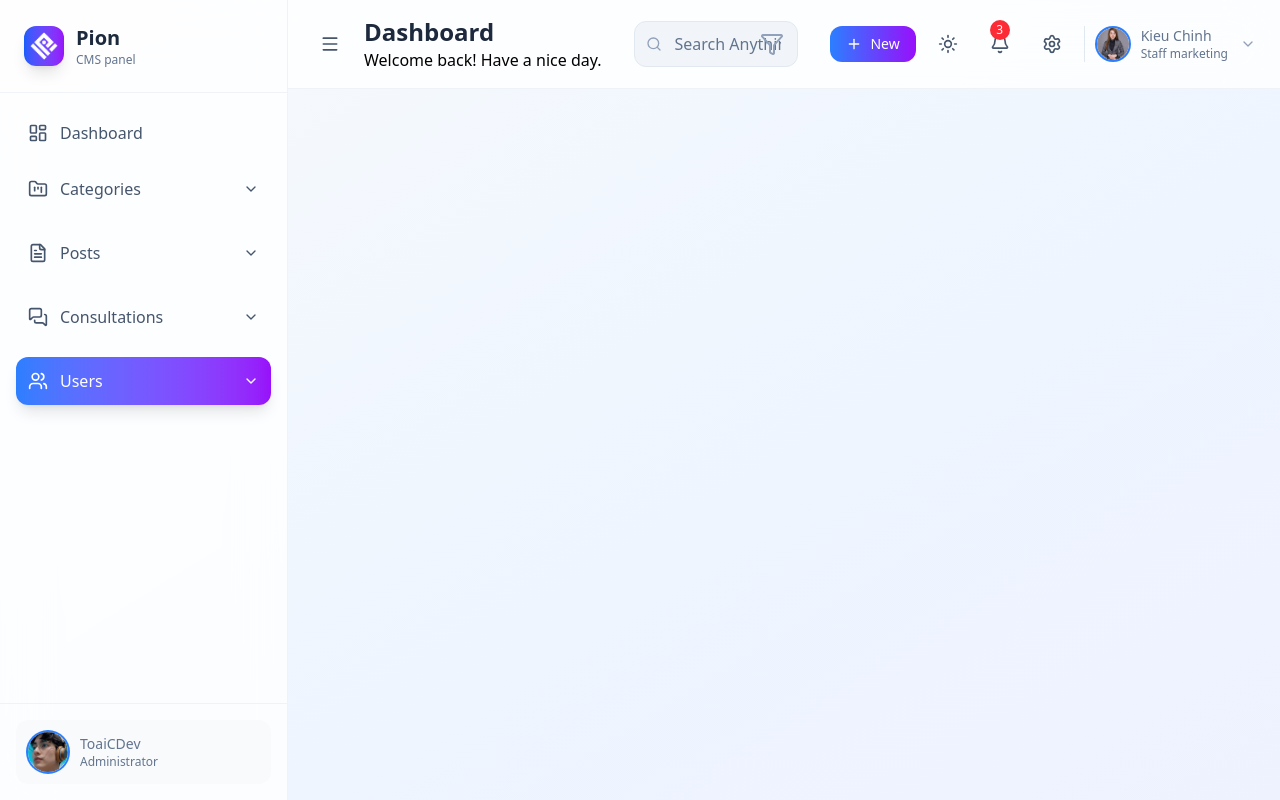
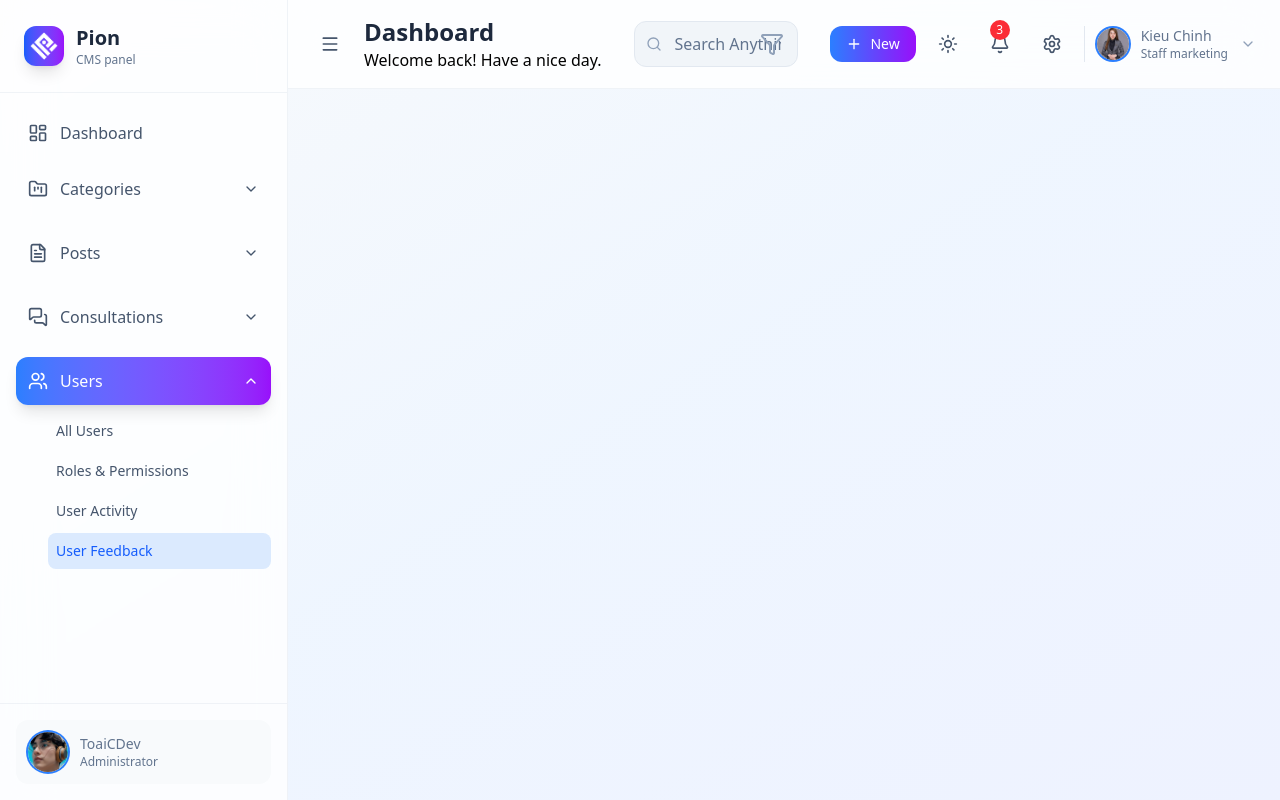
Before and after one commit to toainguyen1504/final-project-pion-admin-cms, a React (Vite) app: page /users/feedback in a window 1280 px wide. Built offline with nearby package versions, Linux system fonts and the light colour scheme.

Commit message:
refactor: update navigation logic to use path instead of id

```diff
--- a/src/App.jsx
+++ b/src/App.jsx
@@ -26,8 +26,8 @@ function App() {
             <div className="p-6 space-y-6">
               <Routes>
                 <Route path="/" element={<Dashboard />} />
-                <Route path="/all-categories" element={<CategoriesList />} />
-                <Route path="/create-category" element={<CategoryCreate />} />
+                <Route path="/categories" element={<CategoriesList />} />
+                <Route path="/categories/create" element={<CategoryCreate />} />
               </Routes>
             </div>
           </main>
--- a/src/components/Layout/Sidebar.jsx
+++ b/src/components/Layout/Sidebar.jsx
@@ -12,17 +12,19 @@ import toaicdevImg from "../../assets/images/toaicdev.png";
 import logo_icon from "../../assets/images/logo_icon.png";
 
 const menuItems = [
-  { id: "dashboard", icon: LayoutDashboard, label: "Dashboard", badge: "New" },
+  {
+    id: "dashboard",
+    icon: LayoutDashboard,
+    label: "Dashboard",
+    badge: "New",
+    path: "/",
+  },
   {
     id: "categories",
     icon: FolderKanban,
     label: "Categories",
     submenu: [
-      {
-        id: "all-categories",
-        label: "All Categories",
-        path: "/categories",
-      },
+      { id: "all-categories", label: "All Categories", path: "/categories" },
       {
         id: "create-category",
         label: "Create Category",
@@ -35,10 +37,10 @@ const menuItems = [
     icon: FileText,
     label: "Posts",
     submenu: [
-      { id: "all-posts", label: "All Posts" },
-      { id: "seo-settings", label: "SEO Settings" },
-      { id: "drafts", label: "Drafts" },
-      { id: "tags", label: "Tags & Keywords" },
+      { id: "all-posts", label: "All Posts", path: "/posts" },
+      { id: "seo-settings", label: "SEO Settings", path: "/posts/seo" },
+      { id: "drafts", label: "Drafts", path: "/posts/drafts" },
+      { id: "tags", label: "Tags & Keywords", path: "/posts/tags" },
     ],
   },
   {
@@ -46,9 +48,21 @@ const menuItems = [
     icon: MessagesSquare,
     label: "Consultations",
     submenu: [
-      { id: "consult-requests", label: "Consult Requests" },
-      { id: "consult-topics", label: "Consult Topics" },
-      { id: "consult-history", label: "Consult History" },
+      {
+        id: "consult-requests",
+        label: "Consult Requests",
+        path: "/consultations/requests",
+      },
+      {
+        id: "consult-topics",
+        label: "Consult Topics",
+        path: "/consultations/topics",
+      },
+      {
+        id: "consult-history",
+        label: "Consult History",
+        path: "/consultations/history",
+      },
     ],
   },
   {
@@ -56,10 +70,10 @@ const menuItems = [
     icon: Users,
     label: "Users",
     submenu: [
-      { id: "all-users", label: "All Users" },
-      { id: "roles", label: "Roles & Permissions" },
-      { id: "activity", label: "User Activity" },
-      { id: "feedback", label: "User Feedback" },
+      { id: "all-users", label: "All Users", path: "/users" },
+      { id: "roles", label: "Roles & Permissions", path: "/users/roles" },
+      { id: "activity", label: "User Activity", path: "/users/activity" },
+      { id: "feedback", label: "User Feedback", path: "/users/feedback" },
     ],
   },
 ];
@@ -72,17 +86,32 @@ function Sidebar({ collapsed }) {
 
   // active menu
   useEffect(() => {
-    const current = location.pathname.split("/")[1] || "dashboard";
-    const parent = menuItems.find((item) =>
-      item.submenu?.some((sub) => sub.id === current)
-    );
+    const currentPath = location.pathname;
 
-    if (parent) {
-      setExpandedId(parent.id);
-      setActiveId(current);
-    } else {
+    let found = false;
+
+    for (const item of menuItems) {
+      if (item.path === currentPath) {
+        setActiveId(item.id);
+        setExpandedId(null);
+        found = true;
+        break;
+      }
+
+      if (item.submenu) {
+        const sub = item.submenu.find((s) => s.path === currentPath);
+        if (sub) {
+          setActiveId(sub.id);
+          setExpandedId(item.id);
+          found = true;
+          break;
+        }
+      }
+    }
+
+    if (!found) {
+      setActiveId(null);
       setExpandedId(null);
-      setActiveId(current);
     }
   }, [location.pathname]);
 
@@ -91,18 +120,14 @@ function Sidebar({ collapsed }) {
       setExpandedId(expandedId === item.id ? null : item.id);
       setActiveId(item.id);
     } else {
-      if (item.id === "dashboard") {
-        navigate("/");
-      } else {
-        navigate(`/${item.id}`);
-      }
+      navigate(item.path || `/${item.id}`);
       setActiveId(item.id);
       setExpandedId(null);
     }
   };
 
   const handleSubmenuClick = (sub, parentId) => {
-    navigate(`/${sub.id}`);
+    navigate(sub.path);
     setActiveId(sub.id);
     setExpandedId(parentId);
   };
```
